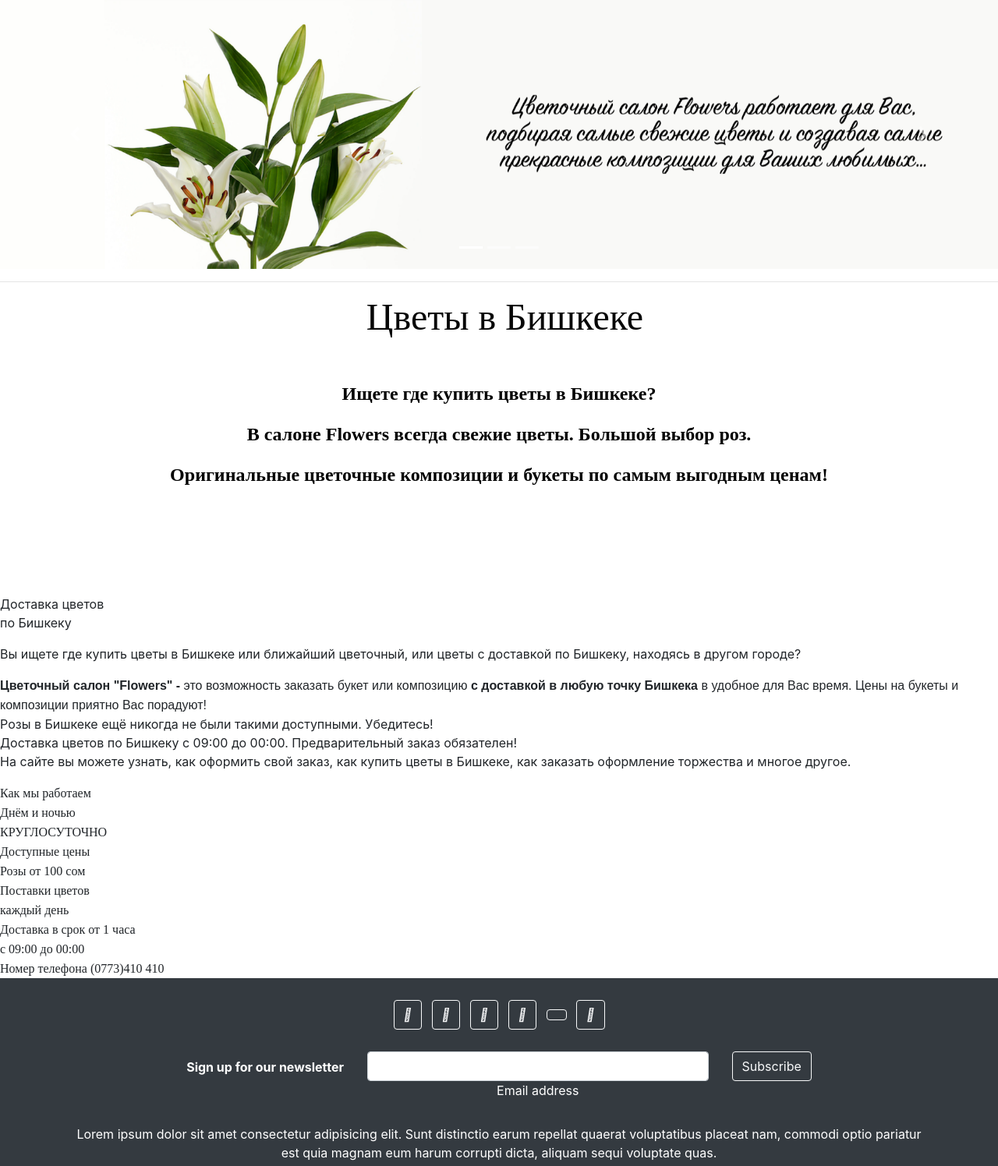
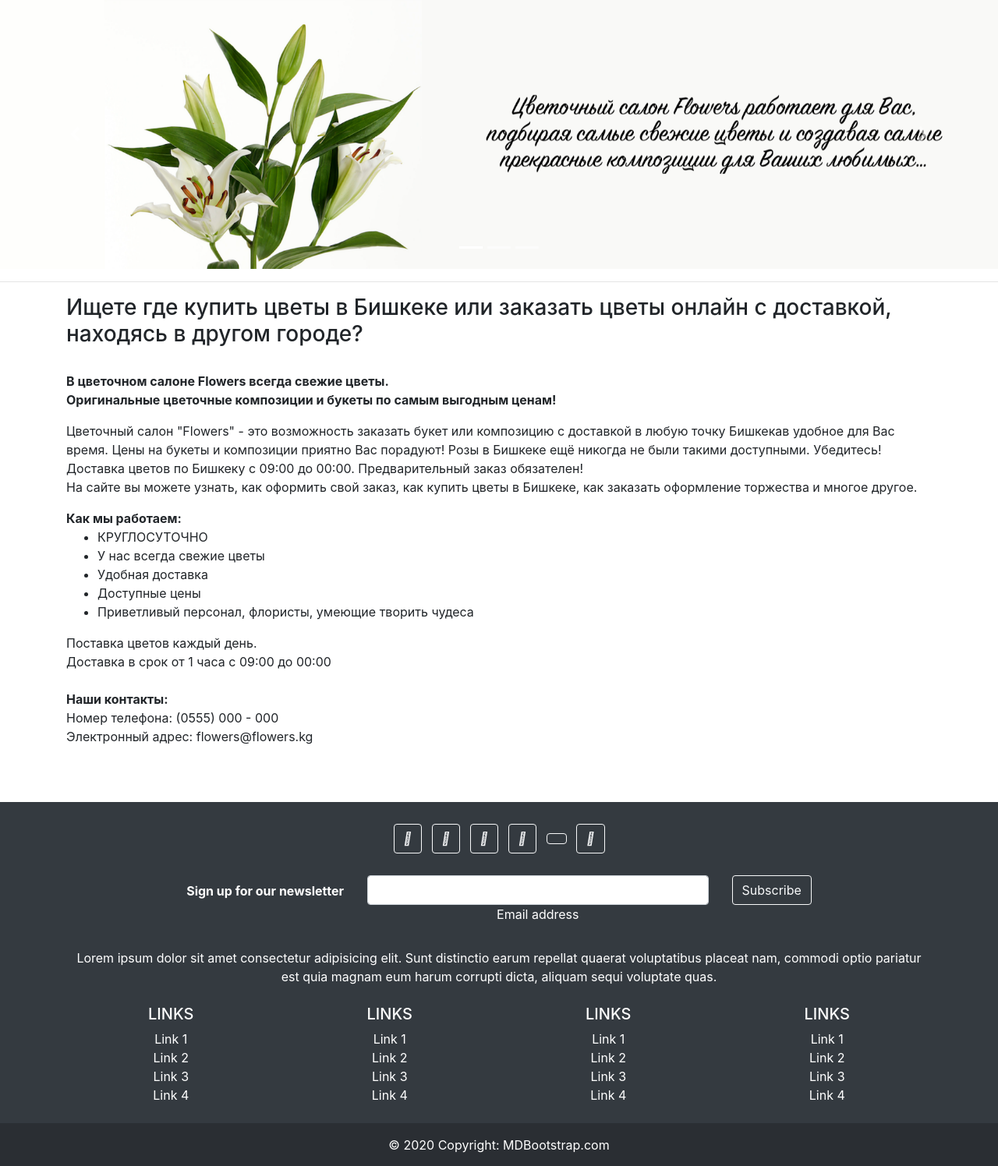
Before and after one commit to Alinochka07/new_project, a Django app: page /delivery in a window 1280 px wide. Shown: the part 227-1723 px from the top of the page at 78% size. Run offline with Django 3.2, Linux system fonts and the light colour scheme; some libraries are stand-ins or nearby versions.

Commit message:
delivery page updated

```diff
--- a/cart/templates/cart/cartdetail.html
+++ b/cart/templates/cart/cartdetail.html
@@ -17,7 +17,8 @@
                             {{ total_items }} shopitem {{ total_items|pluralize }}, Общая стоимость: {{ cart.get_total_price }}
                         </a>
                         {% else %}
-                        Ваша корзина пуста
+
+                        <h3 style="font-style:italic;">  Ваша корзина пуста</h3>
                     {% endif %}
                 {% endwith %}
             </span>
--- a/mainapp/templates/delivery.html
+++ b/mainapp/templates/delivery.html
@@ -2,64 +2,44 @@
 
 {% block content %}
 
-    <div class="container-fluid" style="padding-left: 30px;">
-        <h1 style="text-align:center;">
-            <span style="color:#070707;">
-                <font face="lobster">
-                    <span style="font-size:48px;">Цветы в Бишкеке</span></font>
-                </span></h1>
-            </div>
-            <div class="component component-html c27 public-mode"><h2 style="line-height:1.1;text-align:center;">&nbsp;</h2>
-                <p style="text-align:center;"><span style="font-size:24px;"><strong><span style="color:#000000;">
-                <font face="comfortaa, serif">Ищете где купить цветы в Бишкеке? </font></span></strong></span></p>
-                <p style="text-align:center;"><span style="font-size:24px;"><strong><span style="color:#000000;">
-                    <font face="comfortaa, serif">В салоне Flowers всегда свежие цветы. Большой выбор роз. </font></span>
-                </strong></span></p><p style="text-align:center;"><span style="font-size:24px;"><strong>
-                    <span style="color:#000000;">
-                        <font face="comfortaa, serif">Оригинальные цветочные композиции и букеты по самым выгодным ценам!</font>
-            </span></strong></span></p><p>&nbsp;</p><p>&nbsp;</p><p>&nbsp;</p></div>
+<div class="container">
 
-            <p>Доставка цветов<br>
-                по Бишкеку</p>
-                <p>Вы ищете где купить цветы в Бишкеке или ближайший цветочный,
-                    или цветы с доставкой по Бишкеку, находясь в другом городе?</p>
-            <span style="font-family:Arial;"><strong>Цветочный салон "Flowers" -
-
-            </strong> это возможность заказать букет или композицию <strong>с доставкой</strong>
-            <strong>в любую точку Бишкека</strong> в удобное для Вас время. Цены на букеты и композиции приятно Вас порадуют!</span>
-            <p>Розы в Бишкеке ещё никогда не были такими доступными. Убедитесь!<br>
+<h3>Ищете где купить цветы в Бишкеке или заказать цветы онлайн с доставкой, находясь в другом городе?</h3><br>
+<p><strong>В цветочном салоне Flowers всегда свежие цветы.<br>
+Оригинальные цветочные композиции и букеты по самым выгодным ценам!</strong><p>
 
 
 
-                Доставка цветов по Бишкеку с 09:00 до 00:00. Предварительный заказ обязателен! <br>
+Цветочный салон "Flowers" - это возможность заказать букет или композицию с доставкой в любую точку Бишкекав удобное для Вас время. Цены на букеты и композиции приятно Вас порадуют!
+Розы в Бишкеке ещё никогда не были такими доступными. Убедитесь!<br>
 
 
 
-                На сайте вы можете узнать, как оформить свой заказ,
-                как купить цветы в Бишкеке, как заказать оформление торжества и многое другое.</p>
-            <div>
-
-
-                <span style="font-family:lobster;">Как мы работаем<br>
-                    Днём и ночью<br>КРУГЛОСУТОЧНО<br>
-                    Доступные цены<br>
-
-                    Розы от 100 сом<br>
-                    Поставки цветов<br>
-
-                    каждый день<br>
-                    Доставка в срок от 1 часа<br>
-
-                    с 09:00 до 00:00<br>
-                    Номер телефона (0773)410 410
-                </span>
+Доставка цветов по Бишкеку с 09:00 до 00:00. Предварительный заказ обязателен! <br>
 
 
 
+На сайте вы можете узнать, как оформить свой заказ, как купить цветы в Бишкеке, как заказать оформление торжества и многое другое.</p>
+<strong>Как мы работаем:</strong>
+<ul>
+    <li>КРУГЛОСУТОЧНО</li>
+    <li>У нас всегда свежие цветы</li>
+    <li>Удобная доставка</li>
+    <li>Доступные цены</li>
+    <li>Приветливый персонал, флористы, умеющие творить чудеса</li>
+</ul>
 
 
+Поставка цветов каждый день.<br>
+Доставка в срок от 1 часа с 09:00 до 00:00<br><br>
+<strong>Наши контакты:</strong><br>
+Номер телефона: (0555) 000 - 000<br>
+Электронный адрес: flowers@flowers.kg
+</div>
 
-            </div>
+<br>
+<br>
+<br>
 
 
 {% endblock content %}
--- a/mainapp/templates/navigationbar.html
+++ b/mainapp/templates/navigationbar.html
@@ -62,9 +62,10 @@
             </li>
 
             <nav class="navbar navbar-light bg-white">
-              <form class="form-inline" actions="#" method="GET">
 
-                <input class="form-control mr-sm-2" href="#" type="search" placeholder="Искать товар" aria-label="Search">
+              <form class="form-inline" action="/search/" method="GET">
+
+                <input class="form-control mr-sm-2" type="text" placeholder="Искать товар" name="search">
                 <button class="btn btn-primary" type="submit">Поиск</button>
               </form>
             </nav>
@@ -77,7 +78,7 @@
                   </span>
                 </a>
 
-                <a class="navbar-brand" href="http://127.0.0.1:8000/delivery">
+                <a class="navbar-brand" href="{% url 'mainapp:delivery' %}">
                   <img src="{% static 'media/delivery.jpg' %}" alt="" width="40">
                 </a>
 
--- a/mainapp/urls.py
+++ b/mainapp/urls.py
@@ -9,4 +9,5 @@
     path('<int:id>/<good_slug>/', views.goods_detail, name='goods-detail'),
     path('<category_slug>/', views.goods_list, name='category-list'),
     path('delivery', DeliveryPage.as_view(), name='delivery'),
+    path('/search/<good_slug>/', views.searchbar, name='search'),
 ]
--- a/mainapp/views.py
+++ b/mainapp/views.py
@@ -1,7 +1,7 @@
 from django.shortcuts import render, redirect, get_object_or_404, HttpResponse
 from .models import Category, Good
 from cart.forms import CartAddGoodForm
-from django.views.generic import View
+from django.views.generic import View, ListView
 
 
 
@@ -30,6 +30,15 @@
 
 
 
+
 class DeliveryPage(View):
     def get(self, request, *args, **kwargs):
         return render(request, 'delivery.html')
+
+
+
+def searchbar(request):
+    if request.method == 'GET':
+        search = request.GET.get('search')
+        good = Good.objects.all().filter(name=search)
+        return render(request, 'search.html', {'good': good})
--- a/webshop/settings.py
+++ b/webshop/settings.py
@@ -60,7 +60,7 @@
 TEMPLATES = [
     {
         'BACKEND': 'django.template.backends.django.DjangoTemplates',
-        'DIRS': [],
+        'DIRS': ['templates'],
         'APP_DIRS': True,
         'OPTIONS': {
             'context_processors': [
```
Also changed, not shown: mainapp/models.py (+6 -5 lines), mainapp/templates/search.html (added, +13 -0 lines), cart/views.py (line endings or trailing spaces), db.sqlite3, mainapp/migrations/0001_initial.py, mainapp/migrations/0002_remove_good_sale.py (added), 5 other files.
